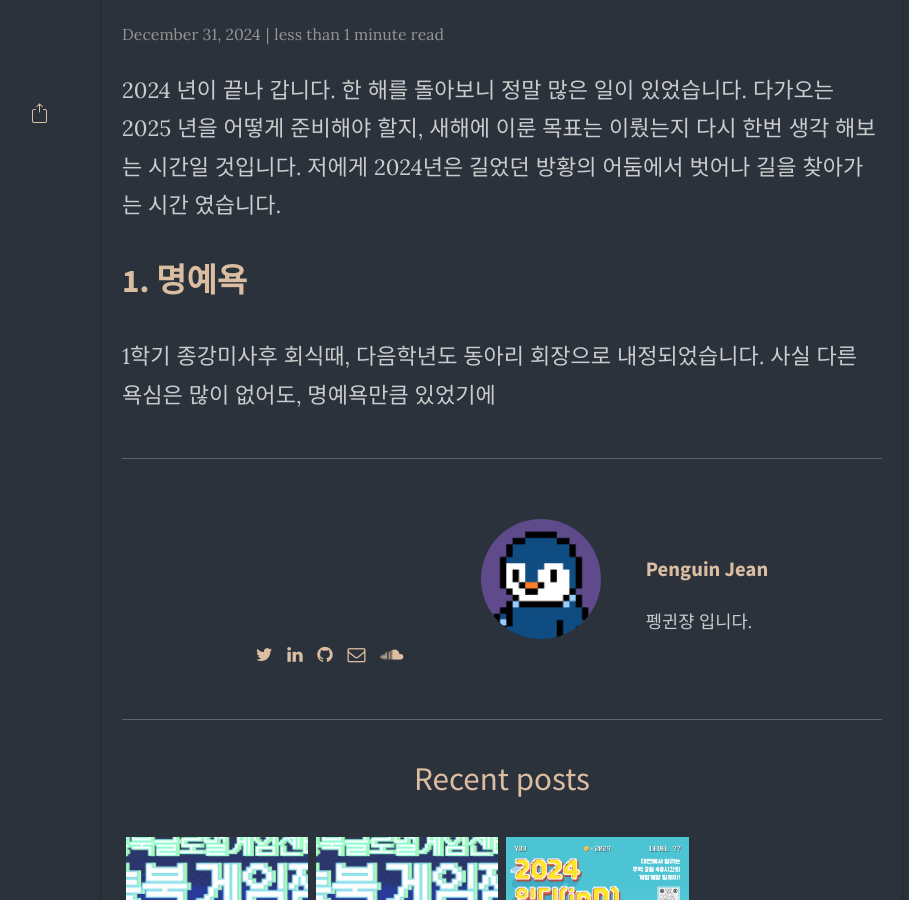
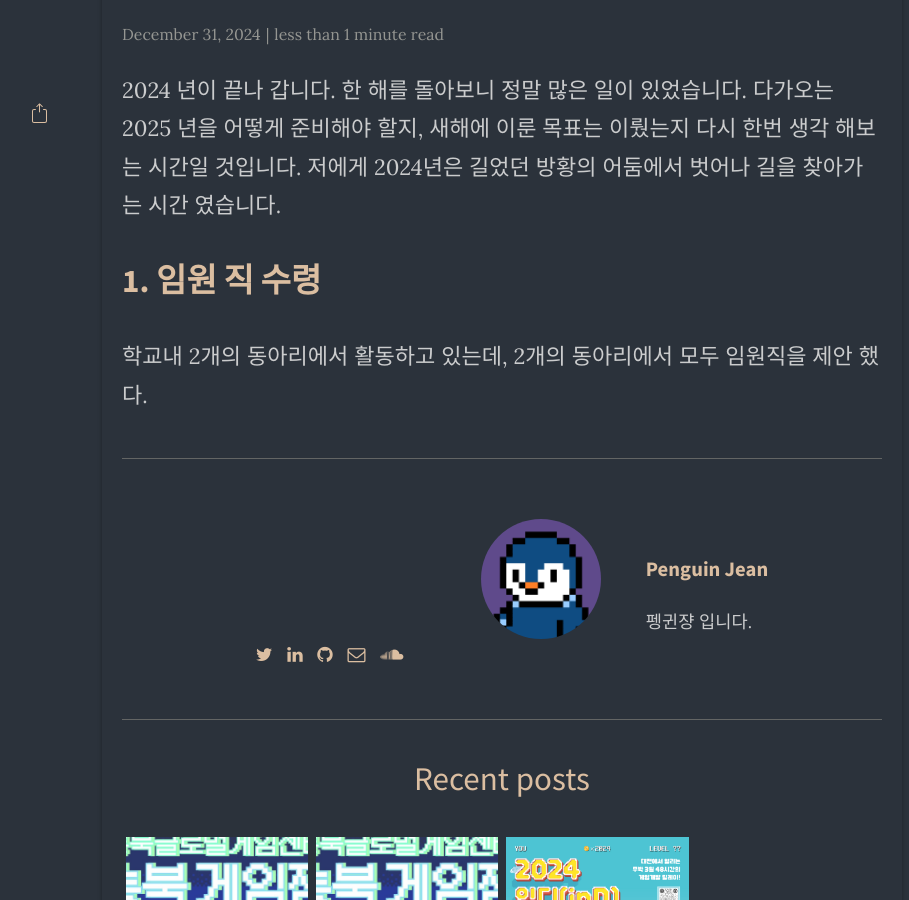
Before and after one commit to penguinjean/penguinjean.github.io, a Jekyll site: the page built from _posts/2024-12-31-review-2024.md, in a window 1280 px wide and 900 px high, scrolled down 708 px. Shown: the whole window, without its empty margins (138-1047 px from the left). Built offline with Jekyll 4.4.1, drawn with Linux system fonts in a browser that asks for light colours; some web fonts are replaced; comment, search, counter and statistics services are not loaded.

Commit message:
Update 2024-12-31-review-2024.md

```diff
--- a/_posts/2024-12-31-review-2024.md
+++ b/_posts/2024-12-31-review-2024.md
@@ -11,8 +11,7 @@ author: Penguin Jean
 description: "나는 24년도에 무엇을 했는가?"
 ---
 
-2024 년이 끝나 갑니다.  한 해를 돌아보니 정말 많은 일이 있었습니다. 다가오는 2025 년을 어떻게 준비해야 할지,  새해에 이룬 목표는  이뤘는지 다시 한번 생각 해보는 시간일 것입니다.  저에게 2024년은  길었던 방황의 어둠에서 벗어나 길을 찾아가는 시간 였습니다.
+2024 년이 끝나 갑니다. 한 해를 돌아보니 정말 많은 일이 있었습니다. 다가오는 2025 년을 어떻게 준비해야 할지, 새해에 이룬 목표는 이뤘는지 다시 한번 생각 해보는 시간일 것입니다. 저에게 2024년은 길었던 방황의 어둠에서 벗어나 길을 찾아가는 시간 였습니다.
 
-## 1.  명예욕
-
-1학기 종강미사후 회식때, 다음학년도 동아리 회장으로 내정되었습니다. 사실 다른 욕심은 많이 없어도, 명예욕만큼 있었기에
+## 1. 임원 직 수령
+학교내 2개의 동아리에서 활동하고 있는데, 2개의 동아리에서 모두 임원직을 제안 했다.
```
